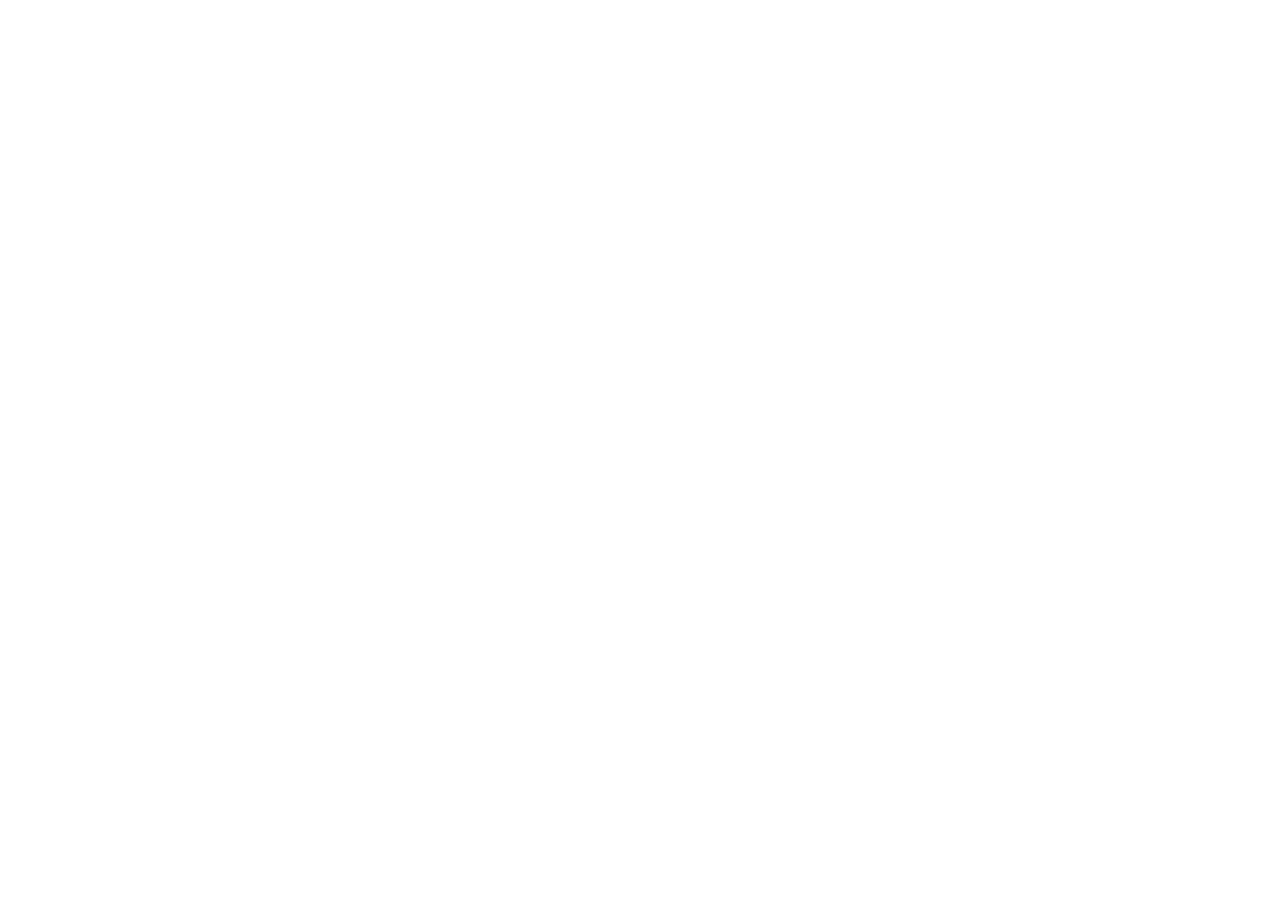
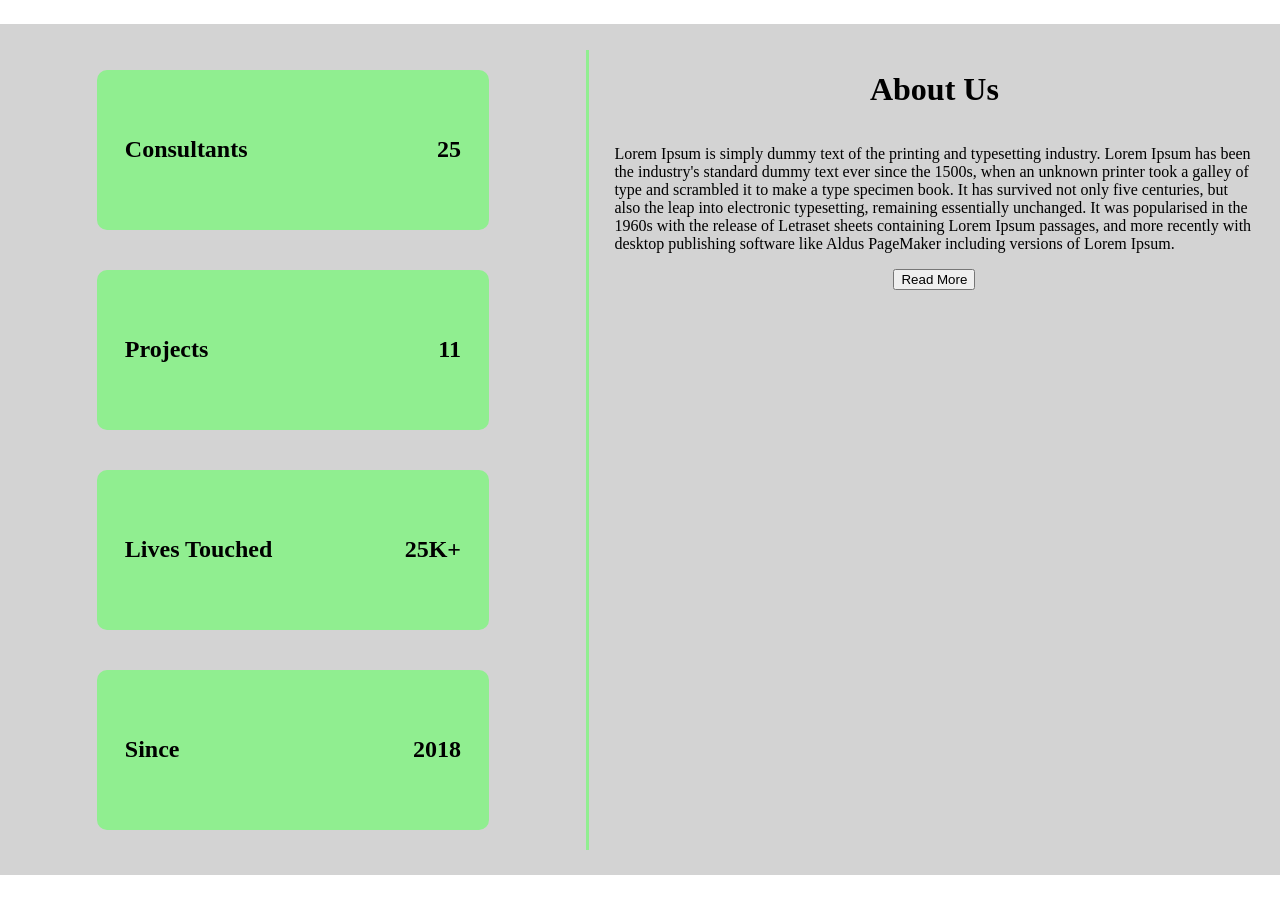
Before and after one commit to Devsoc-BPGC/180-dc-website, a React (Create React App) app: page / in a window 1280 px wide. Shown: the part 840-1754 px from the top of the page. Before the commit the page ends 800 px from the top, so only its background shows below. Built offline with nearby package versions, Linux system fonts and the light colour scheme.

Commit message:
added basic About Us page

```diff
--- a/src/App.js
+++ b/src/App.js
@@ -1,9 +1,14 @@
+import React from 'react';
 import './App.css';
+import AboutUs from './components/AboutUs/AboutUs';
 import FrontPage from './components/FrontPage/FrontPage';
 
 function App() {
   return (
-    <FrontPage />
+    <React.Fragment>
+      <FrontPage />
+      <AboutUs />
+    </React.Fragment>
   );
 }
 
--- /dev/null
+++ b/src/components/AboutUs/AboutUs.js
@@ -0,0 +1,37 @@
+import classes from './AboutUs.module.css';
+
+const AboutUs = () => {
+    return (
+        <div className={classes['about-us']}>
+            <div className={classes['cards']}>
+                <div className={classes.card}>
+                    <h2>Consultants</h2>
+                    <h2>25</h2>
+                </div>
+                <div className={classes.card}>
+                    <h2>Projects</h2>
+                    <h2>11</h2>
+                </div>
+                <div className={classes.card}>
+                    <h2>Lives Touched</h2>
+                    <h2>25K+</h2>
+                </div>
+                <div className={classes.card}>
+                    <h2>Since</h2>
+                    <h2>2018</h2>
+                </div>
+            </div>
+            <div className={classes['description']}>
+                <h1>
+                    About Us
+                </h1>
+                <p>
+                    Lorem Ipsum is simply dummy text of the printing and typesetting industry. Lorem Ipsum has been the industry's standard dummy text ever since the 1500s, when an unknown printer took a galley of type and scrambled it to make a type specimen book. It has survived not only five centuries, but also the leap into electronic typesetting, remaining essentially unchanged. It was popularised in the 1960s with the release of Letraset sheets containing Lorem Ipsum passages, and more recently with desktop publishing software like Aldus PageMaker including versions of Lorem Ipsum.
+                </p>
+                <button>Read More</button>
+            </div>
+        </div>
+    );
+}
+
+export default AboutUs;
--- /dev/null
+++ b/src/components/AboutUs/AboutUs.module.css
@@ -0,0 +1,36 @@
+.about-us{
+    display: flex;
+    margin: 5% 0;
+    padding: 2% 0;
+    height: 100vh;
+    align-items: stretch;
+    background-color: lightgray;
+}
+.cards{
+    flex-grow: 1;
+    display: flex;
+    flex-direction: column;
+    align-items: center;
+    border-right: 3px solid lightgreen;
+    padding: 0 1%;
+    max-width: 50%;
+    justify-content: space-around;
+}
+.description{
+    flex-grow: 1;
+    display: flex;
+    flex-direction: column;
+    align-items: center;
+    padding: 0 2%;
+    max-width: 50%;
+}
+.card{
+    display: flex;
+    height: 20%;
+    width: 60%;
+    background-color: lightgreen;
+    justify-content: space-between;
+    align-items: center;
+    padding: 0 5%;
+    border-radius: 10px;
+}
```
